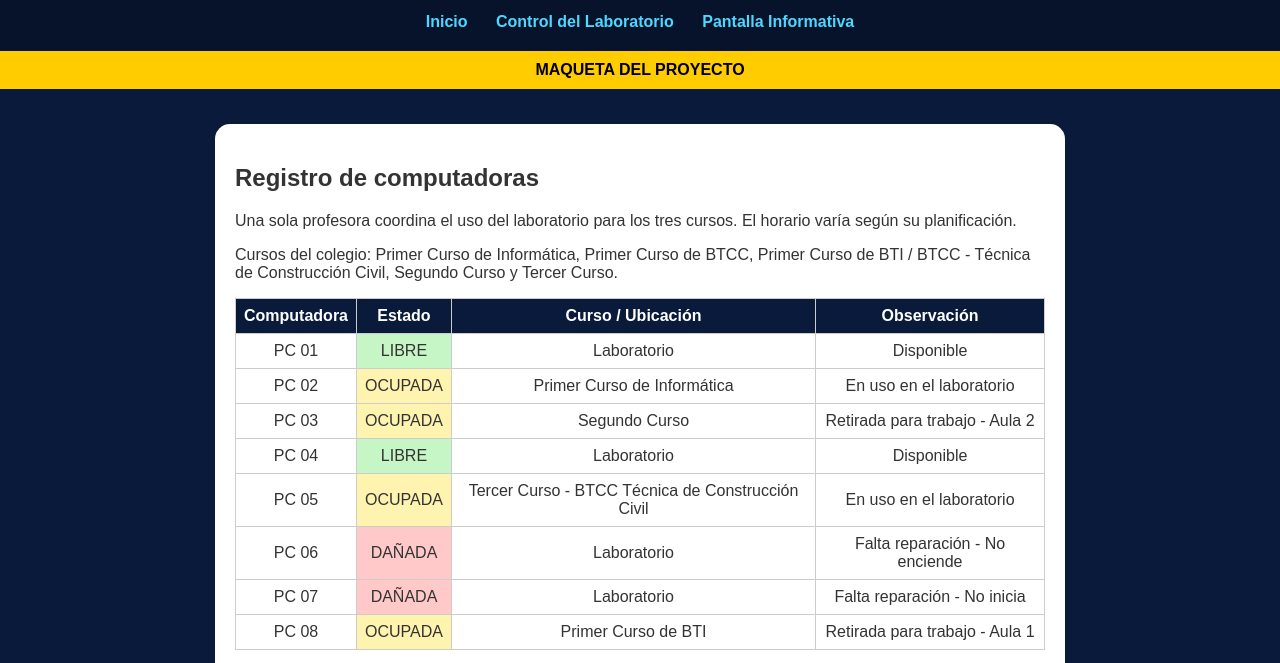
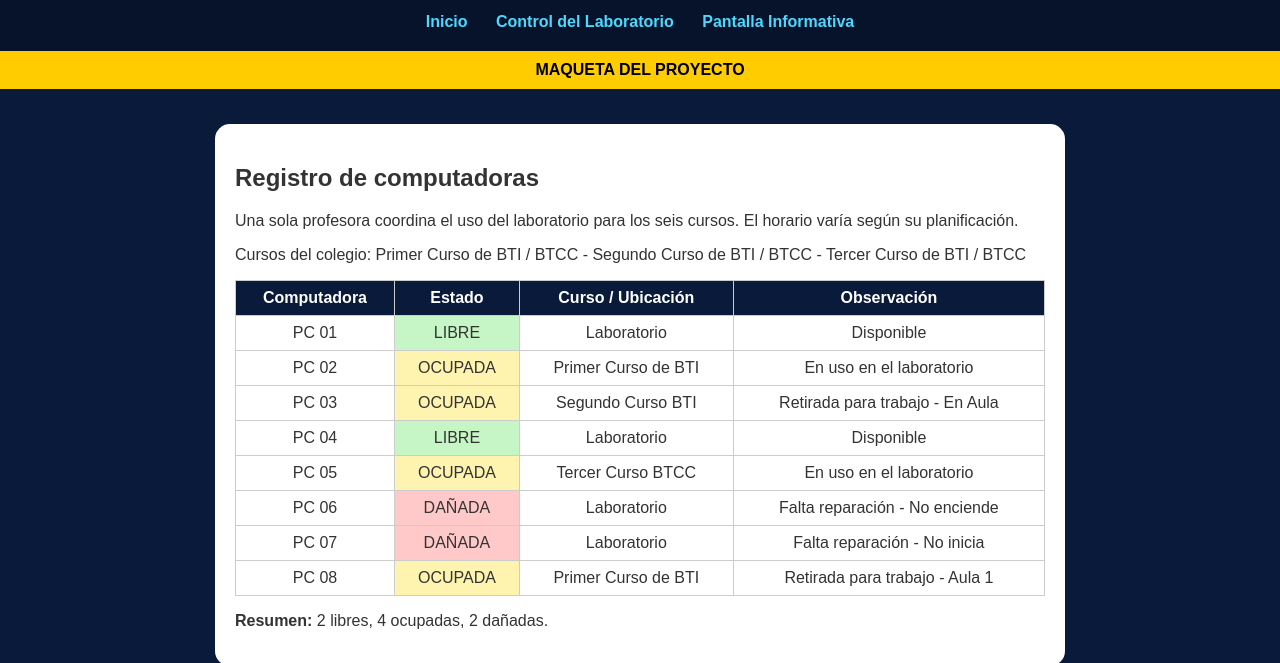
Before and after one commit to cedmr-pytos-promo/028-control-informativo, a plain HTML site: page laboratorio.html in a window 1280 px wide. Shown: the part 121-784 px from the top of the page. Drawn offline with Linux system fonts and the light colour scheme.

Commit message:
Update laboratorio.html

```diff
--- a/laboratorio.html
+++ b/laboratorio.html
@@ -32,15 +32,15 @@
 <div class="cont">
   <div class="caja">
     <h2>Registro de computadoras</h2>
-    <p>Una sola profesora coordina el uso del laboratorio para los tres cursos. El horario varía según su planificación.</p>
-    <p>Cursos del colegio: Primer Curso de Informática, Primer Curso de BTCC, Primer Curso de BTI / BTCC - Técnica de Construcción Civil, Segundo Curso y Tercer Curso.</p>
+    <p>Una sola profesora coordina el uso del laboratorio para los seis cursos. El horario varía según su planificación.</p>
+    <p>Cursos del colegio: Primer Curso de BTI / BTCC - Segundo Curso de BTI / BTCC - Tercer Curso de BTI / BTCC</p>
     <table>
       <tr><th>Computadora</th><th>Estado</th><th>Curso / Ubicación</th><th>Observación</th></tr>
       <tr><td>PC 01</td><td class="libre">LIBRE</td><td>Laboratorio</td><td>Disponible</td></tr>
-      <tr><td>PC 02</td><td class="ocupada">OCUPADA</td><td>Primer Curso de Informática</td><td>En uso en el laboratorio</td></tr>
-      <tr><td>PC 03</td><td class="ocupada">OCUPADA</td><td>Segundo Curso</td><td>Retirada para trabajo - Aula 2</td></tr>
+      <tr><td>PC 02</td><td class="ocupada">OCUPADA</td><td>Primer Curso de BTI</td><td>En uso en el laboratorio</td></tr>
+      <tr><td>PC 03</td><td class="ocupada">OCUPADA</td><td>Segundo Curso BTI</td><td>Retirada para trabajo - En Aula</td></tr>
       <tr><td>PC 04</td><td class="libre">LIBRE</td><td>Laboratorio</td><td>Disponible</td></tr>
-      <tr><td>PC 05</td><td class="ocupada">OCUPADA</td><td>Tercer Curso - BTCC Técnica de Construcción Civil</td><td>En uso en el laboratorio</td></tr>
+      <tr><td>PC 05</td><td class="ocupada">OCUPADA</td><td>Tercer Curso BTCC </td><td>En uso en el laboratorio</td></tr>
       <tr><td>PC 06</td><td class="danado">DAÑADA</td><td>Laboratorio</td><td>Falta reparación - No enciende</td></tr>
       <tr><td>PC 07</td><td class="danado">DAÑADA</td><td>Laboratorio</td><td>Falta reparación - No inicia</td></tr>
       <tr><td>PC 08</td><td class="ocupada">OCUPADA</td><td>Primer Curso de BTI</td><td>Retirada para trabajo - Aula 1</td></tr>
```
